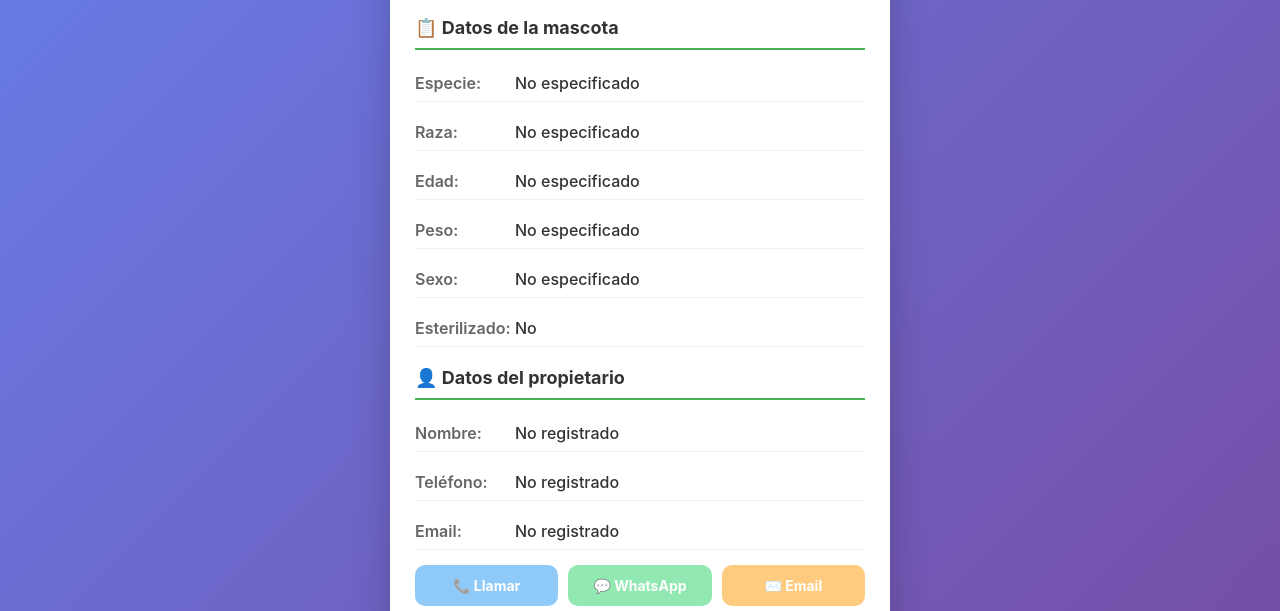
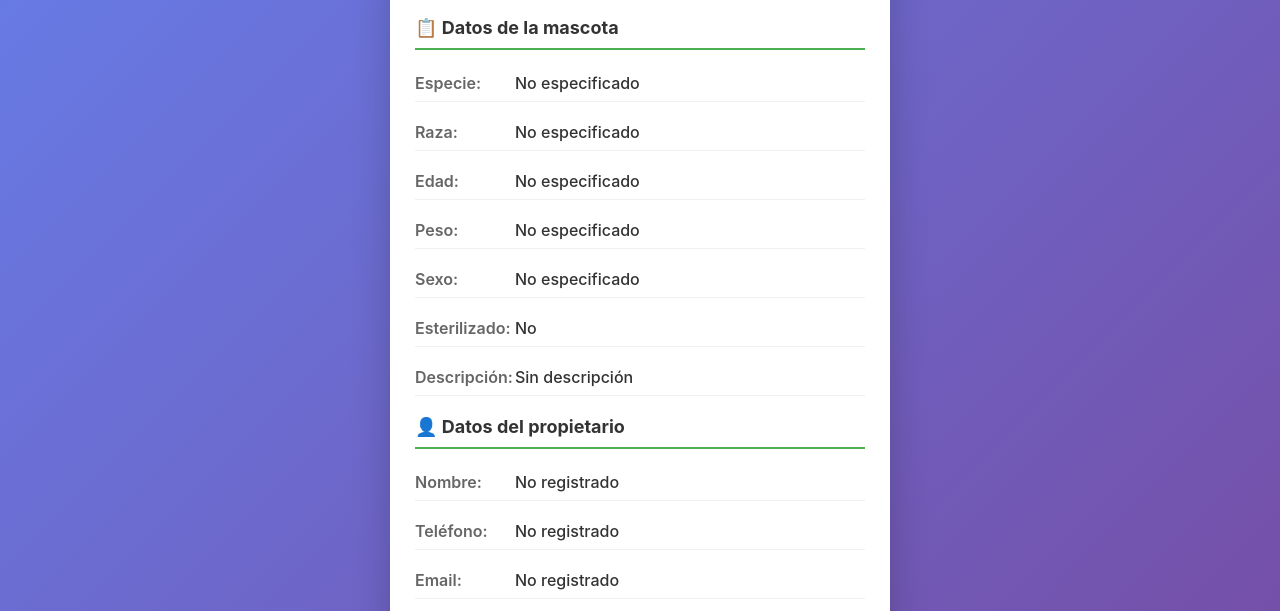
Before and after one commit to Guillermo-Del-Aguila/vetapp, a plain HTML site: page index.html in a window 1280 px wide. Shown: the part 182-793 px from the top of the page. Drawn offline with Linux system fonts and the light colour scheme.

Commit message:
Cambios
Se agrego un campo nuevo de descripción,

```diff
--- a/index.html
+++ b/index.html
@@ -187,6 +187,11 @@
                 <span class="info-label">Esterilizado:</span>
                 <span class="info-value" id="esterilizado">-</span>
             </div>
+            <!-- 👇 NUEVA FILA PARA DESCRIPCIÓN -->
+            <div class="info-row">
+                <span class="info-label">Descripción:</span>
+                <span class="info-value" id="descripcion">-</span>
+            </div>
 
             <div class="section-title" style="margin-top: 20px;">👤 Datos del propietario</div>
             <div class="info-row">
@@ -235,7 +240,8 @@
                 esterilizado: params.get('esterilizado') === 'true' ? 'Sí' : 'No',
                 propietario: params.get('propietario') || 'No registrado',
                 telefono: params.get('telefono') || 'No registrado',
-                email: params.get('email') || 'No registrado'
+                email: params.get('email') || 'No registrado',
+                descripcion: params.get('descripcion') || 'Sin descripción' // 👈 NUEVO
             };
         }
 
@@ -250,6 +256,7 @@
             document.getElementById('peso').textContent = data.peso;
             document.getElementById('sexo').textContent = data.sexo;
             document.getElementById('esterilizado').textContent = data.esterilizado;
+            document.getElementById('descripcion').textContent = data.descripcion; // 👈 NUEVO
             document.getElementById('propietario').textContent = data.propietario;
             document.getElementById('telefono').textContent = data.telefono;
             document.getElementById('email').textContent = data.email;
```
